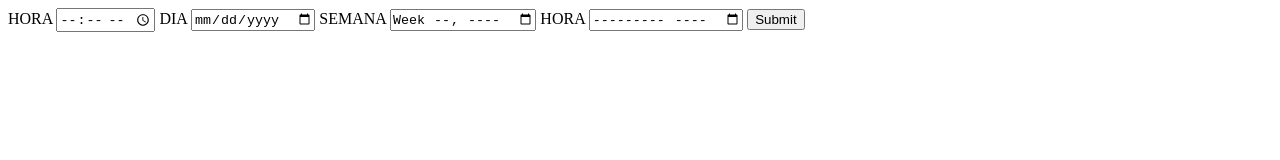
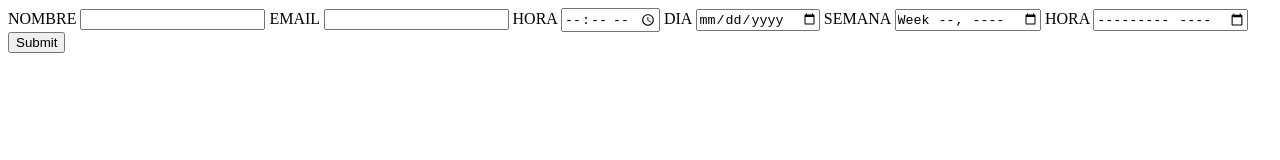
Before and after one commit to baron21mdp/Calendario, a plain HTML site: page index.html in a window 1280 px wide. Drawn offline with Linux system fonts and the light colour scheme.

Commit message:
Agrero autocomplete y required

```diff
--- a/index.html
+++ b/index.html
@@ -7,6 +7,14 @@
 </head>
 <body>
     <form action="">
+        <label for="nombre">
+            <span>NOMBRE</span>
+            <input type="name" id="nombre" name="nombre" autocomplete="name" required />
+        </label>
+        <label for="correo">
+            <span>EMAIL</span>
+            <input type="email" id="correo" name="correo" autocomplete="email" required />
+        </label>
         <label for="hora">
             <span>HORA</span>
             <input type="time" id="hora" name="hora" />
```
